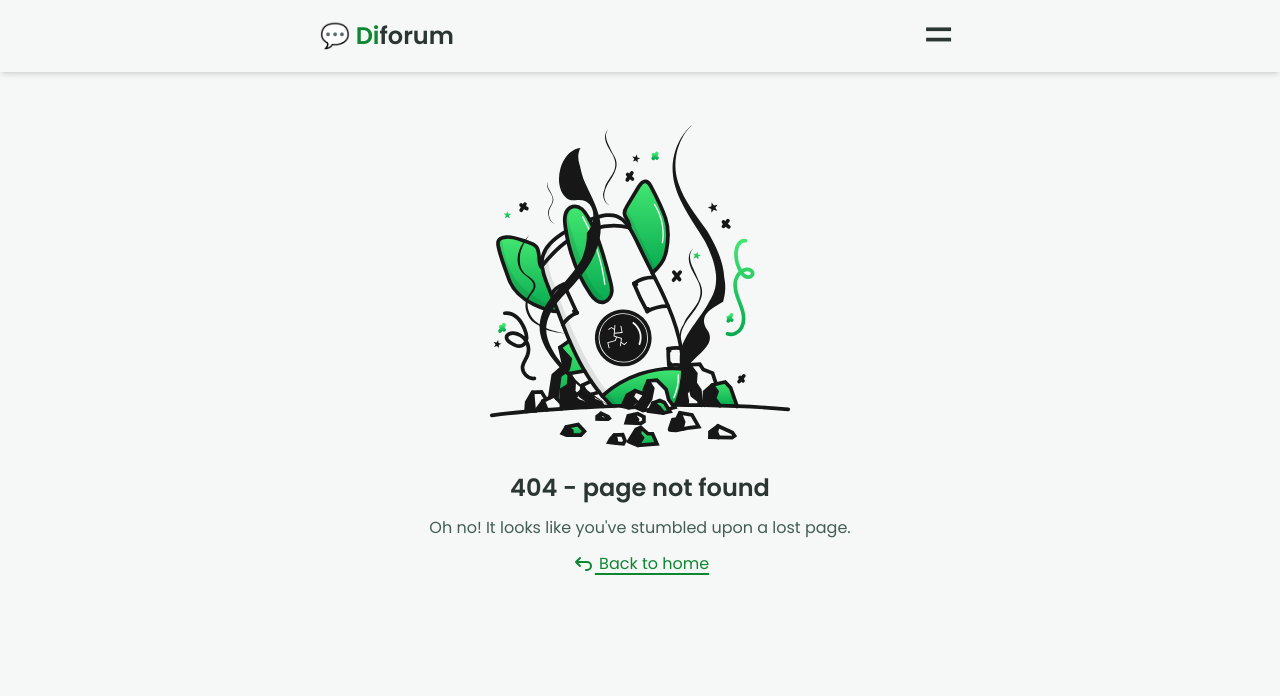
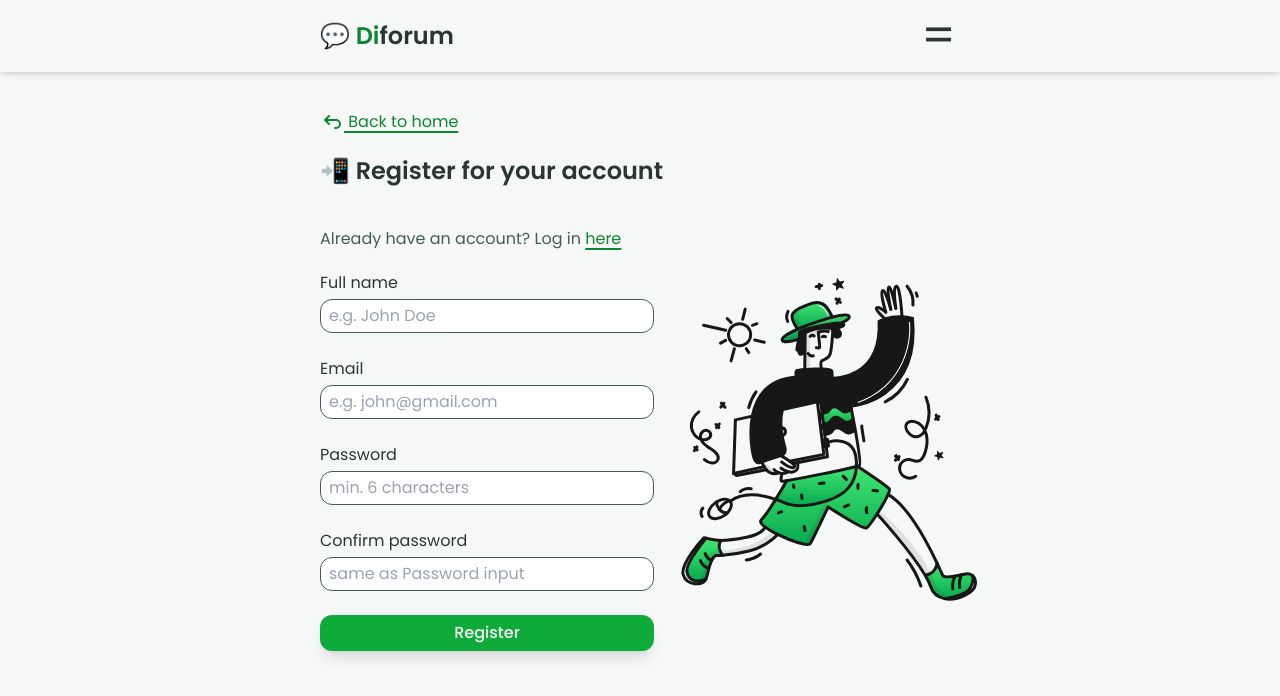
Before and after one commit to up2dul/diforum, a React (Vite) app: page /register in a window 1280 px wide. Before the commit this address had no page. Shown: the top 696 px of the page. Built offline with nearby package versions, Linux system fonts and the light colour scheme.

Commit message:
feat: create Register page and import it to App

```diff
--- a/src/App.tsx
+++ b/src/App.tsx
@@ -8,6 +8,7 @@ const Home = lazy(() => import('@/pages/Home'));
 const DetailThread = lazy(() => import('@/pages/DetailThread'));
 const Leaderboard = lazy(() => import('@/pages/Leaderboard'));
 const Login = lazy(() => import('@/pages/Login'));
+const Register = lazy(() => import('@/pages/Register'));
 const NotFound = lazy(() => import('@/pages/NotFound'));
 
 const App = () => (
@@ -19,6 +20,7 @@ const App = () => (
           <Route path='/detail/:threadId' element={<DetailThread />} />
           <Route path='/leaderboard' element={<Leaderboard />} />
           <Route path='/login' element={<Login />} />
+          <Route path='/register' element={<Register />} />
           <Route path='*' element={<NotFound />} />
         </Routes>
       </Suspense>
--- /dev/null
+++ b/src/pages/Register.tsx
@@ -0,0 +1,44 @@
+import { Link } from 'react-router-dom';
+
+import BackToHome from '@/components/BackToHome';
+import Button from '@/components/Button';
+import InputGroup from '@/components/InputGroup';
+import RegisterSvg from '@/assets/register.svg';
+
+const Register = () => (
+  <>
+    <BackToHome />
+    <h2>📲 Register for your account</h2>
+
+    <section className='mt-10 flex justify-center lg:justify-between'>
+      <form className='flex flex-col gap-5'>
+        <p>
+          Already have an account? Log in{' '}
+          <Link to='/login' className='text-link'>
+            here
+          </Link>
+        </p>
+
+        <InputGroup placeholder='e.g. John Doe'>Full name</InputGroup>
+
+        <InputGroup type='email' placeholder='e.g. john@gmail.com'>
+          Email
+        </InputGroup>
+
+        <InputGroup type='password' minLength={6} placeholder='min. 6 characters'>
+          Password
+        </InputGroup>
+
+        <InputGroup type='password' minLength={6} placeholder='same as Password input'>
+          Confirm password
+        </InputGroup>
+
+        <Button isSubmit>Register</Button>
+      </form>
+
+      <img src={RegisterSvg} alt='Register illustration' className='hidden w-[350px] lg:block' />
+    </section>
+  </>
+);
+
+export default Register;
```
